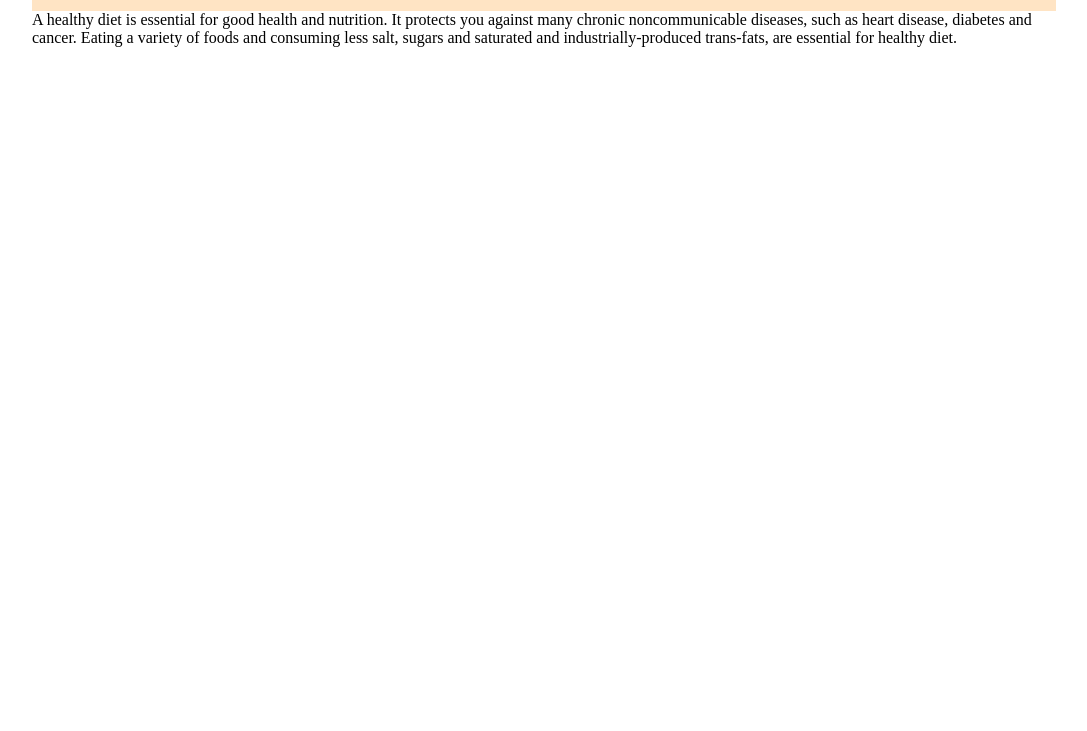
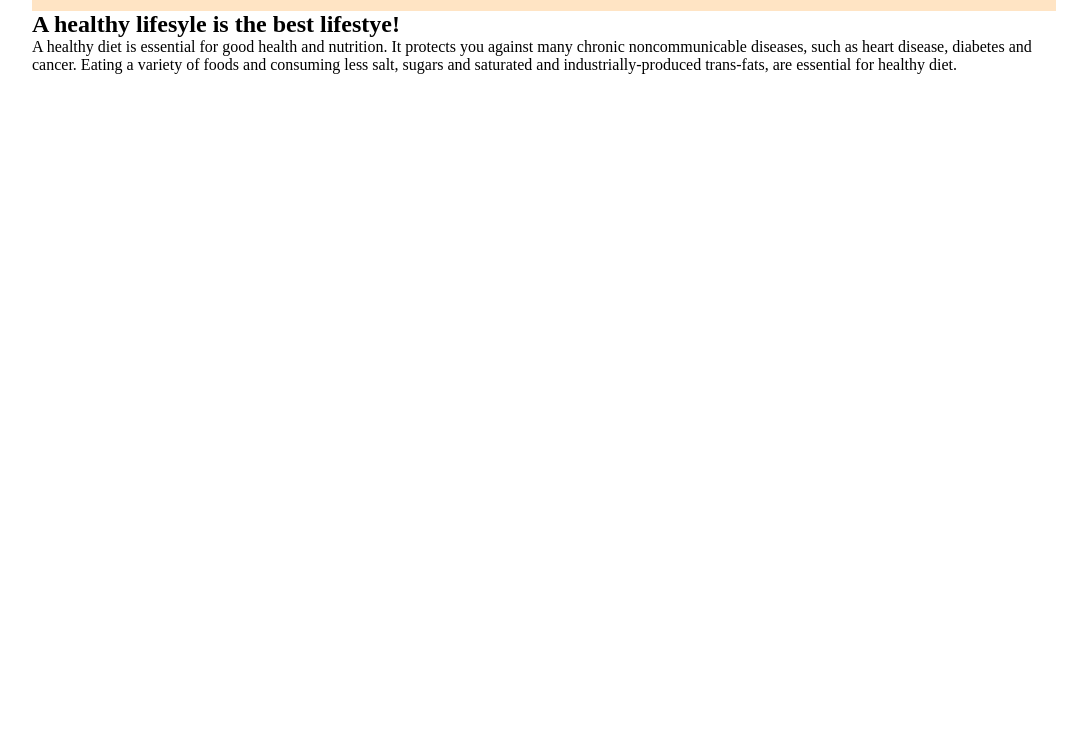
Before and after one commit to sandile05/landing-page, a plain HTML site: page index.html in a window 1280 px wide. Shown: the part 69-800 px from the top of the page, without its empty margins (96-1183 px from the left). Drawn offline with Linux system fonts and the light colour scheme.

Commit message:
hero section styling

```diff
--- a/index.html
+++ b/index.html
@@ -21,8 +21,10 @@
             </nav>
         </header>
 
-        <section class="hero-section">
+        <!-- hero section  -->
+        <section class="hero">
             <div class="left">
+                <h1>A healthy lifesyle is the best lifestye!</h1>
                 <p>
                     A healthy diet is essential for good health and nutrition. It protects you against many chronic noncommunicable diseases, such as heart disease, diabetes and cancer. Eating a variety of foods and consuming less salt, sugars and saturated and industrially-produced trans-fats, are essential for healthy diet.
                 </p>
@@ -30,7 +32,10 @@
             <div class="right">
 
             </div>
+
         </section>
+
+
 
 
 
```
